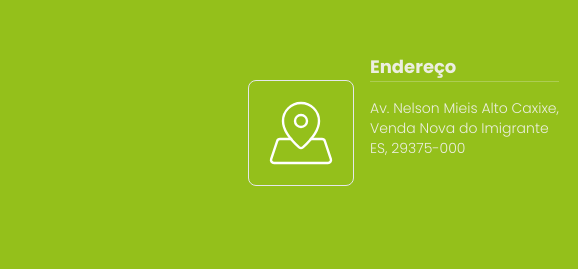
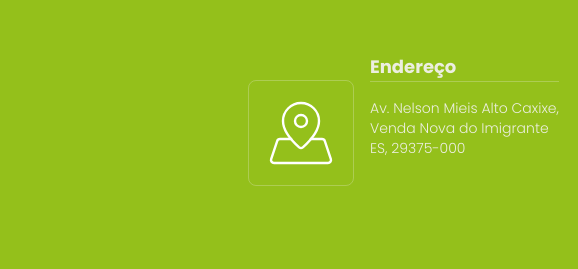
Before and after one commit to Giliarney/embalagens, a website: page index.html in a window 1280 px wide. Shown: the part 3752-4021 px from the top of the page, 0-578 px from the left. Drawn offline with Linux system fonts and the light colour scheme.

Commit message:
Update index.html

```diff
--- a/index.html
+++ b/index.html
@@ -326,7 +326,7 @@
             <div class="lg:flex-row gap-6 flex flex-col h-full w-full text-[#ECEEE0]">
                 <div class="flex w-full md:w-fit lg:min-h-40">
                     <div class="hidden p-4 md:pl-0 md:justify-normal md:pr-4 md:flex items-center justify-center">
-                        <a class="hover:bg-white border rounded-lg p-4 hover:bg-opacity-5 hover:rounded-lg" href="https://maps.app.goo.gl/gwVsVUw1RWmcZMR4A" target="_blank">
+                        <a class="border-[#eceee048] border rounded-lg p-4" href="https://maps.app.goo.gl/gwVsVUw1RWmcZMR4A" target="_blank">
                             <img class=" md:w-full" src="./assets/map-pinned.svg" alt="">
                         </a>
                     </div>
```
